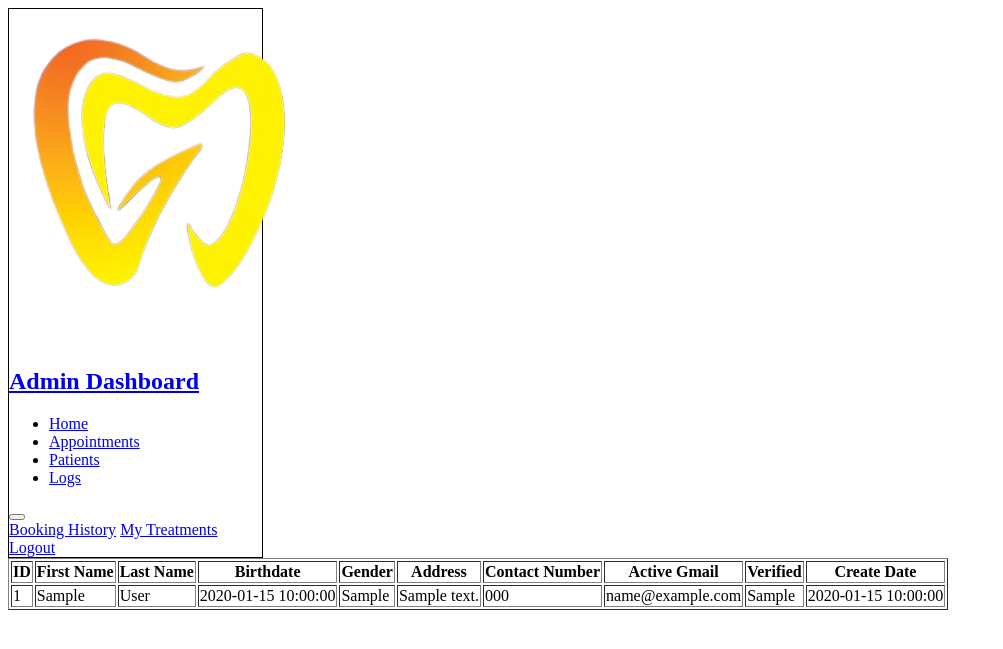
After one commit to WinWin-Kobayashi/officialB-dentalClinicWeb, a PHP site: page /login-logout/admin-patients.php in a window 1280 px wide. The commit adds this page. Shown: the top 649 px of the page, without its empty margins (0-1003 px from the left). Run offline with PHP 8.4, Linux system fonts and the light colour scheme; tables that the repository leaves empty or names only in its code hold one stand-in row (values such as "Sample post").

Commit message:
Add admin-patients.php

```diff
--- a/admin-header.php
+++ b/admin-header.php
@@ -11,7 +11,7 @@
 <ul class="navlist">
     <li><a href="admin-dashboard.php">Home</a></li>
     <li><a href="admin-appointment.php">Appointments</a></li>
-    <li><a href="#services">Patients</a></li>
+    <li><a href="admin-patients.php">Patients</a></li>
     <li><a href="#contact">Logs</a></li>
 </ul>
 
--- /dev/null
+++ b/admin-patients.php
@@ -0,0 +1,61 @@
+<?php include('connection.php'); ?>
+
+<!DOCTYPE html>
+<html lang="en">
+<head>
+    <meta charset="UTF-8">
+    <meta name="viewport" content="width=device-width, initial-scale=1.0">
+    <title>Document</title>
+</head>
+<body>
+    <?php include('admin-header.php'); ?>
+    <table border="1">
+    <tr>
+        <th>ID</th>
+        <th>First Name</th>
+        <th>Last Name</th>
+        <th>Birthdate</th>
+        <th>Gender</th>
+        <th>Address</th>
+        <th>Contact Number</th>
+        <th>Active Gmail</th>
+        <th>Verified</th>
+        <th>Create Date</th>
+    </tr>
+
+    <?php
+
+    // Check connection
+    if ($conn->connect_error) {
+        die("Connection failed: " . $conn->connect_error);
+    }
+
+    // Query to fetch data from the patients_table1
+    $sql = "SELECT * FROM patients_table1";
+    $result = $conn->query($sql);
+
+    if ($result->num_rows > 0) {
+        while ($row = $result->fetch_assoc()) {
+            echo "<tr>";
+            echo "<td>" . $row["id"] . "</td>";
+            echo "<td>" . $row["first_name"] . "</td>";
+            echo "<td>" . $row["last_name"] . "</td>";
+            echo "<td>" . $row["birthdate"] . "</td>";
+            echo "<td>" . $row["gender"] . "</td>";
+            echo "<td>" . $row["address"] . "</td>";
+            echo "<td>" . $row["contact_number"] . "</td>";
+            echo "<td>" . $row["active_gmail"] . "</td>";
+            echo "<td>" . $row["verified"] . "</td>";
+            echo "<td>" . $row["create_date"] . "</td>";
+            echo "</tr>";
+        }
+    } else {
+        echo "No records found";
+    }
+
+    // Close the database connection
+    $conn->close();
+    ?>
+</table>
+</body>
+</html>
```
